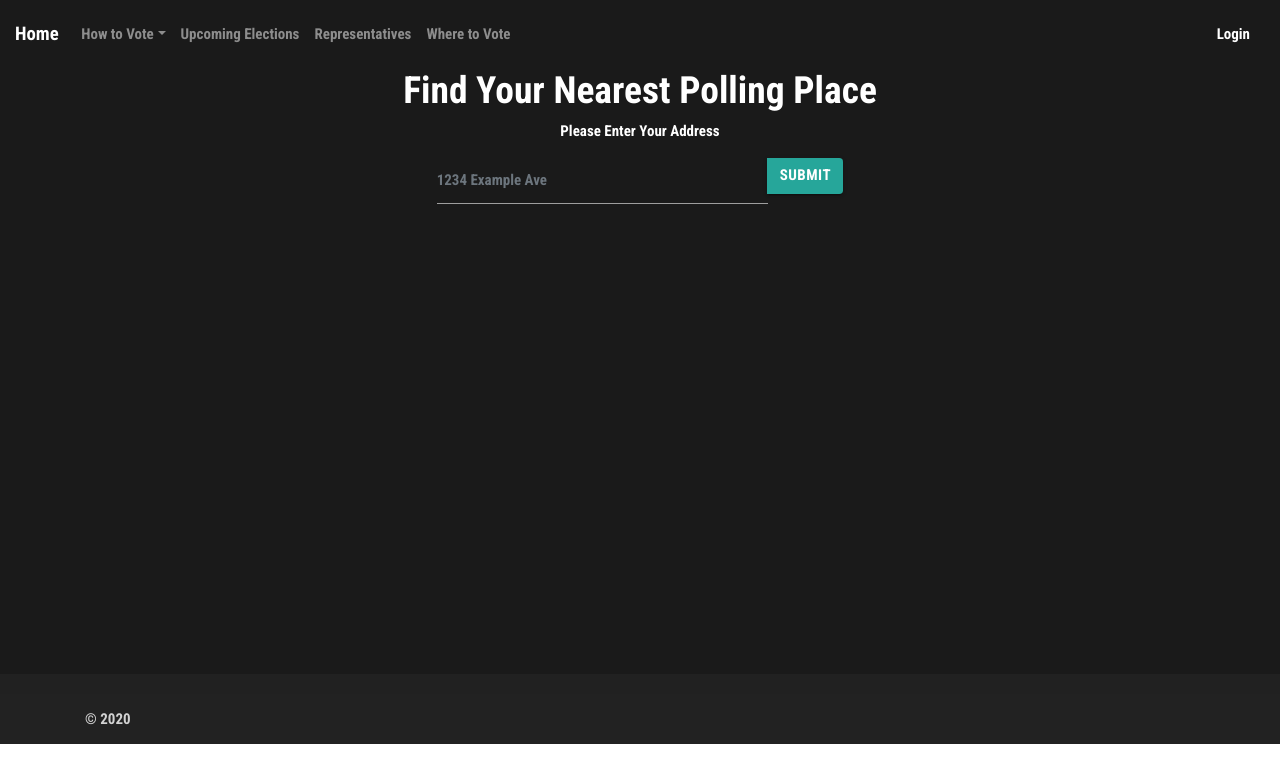
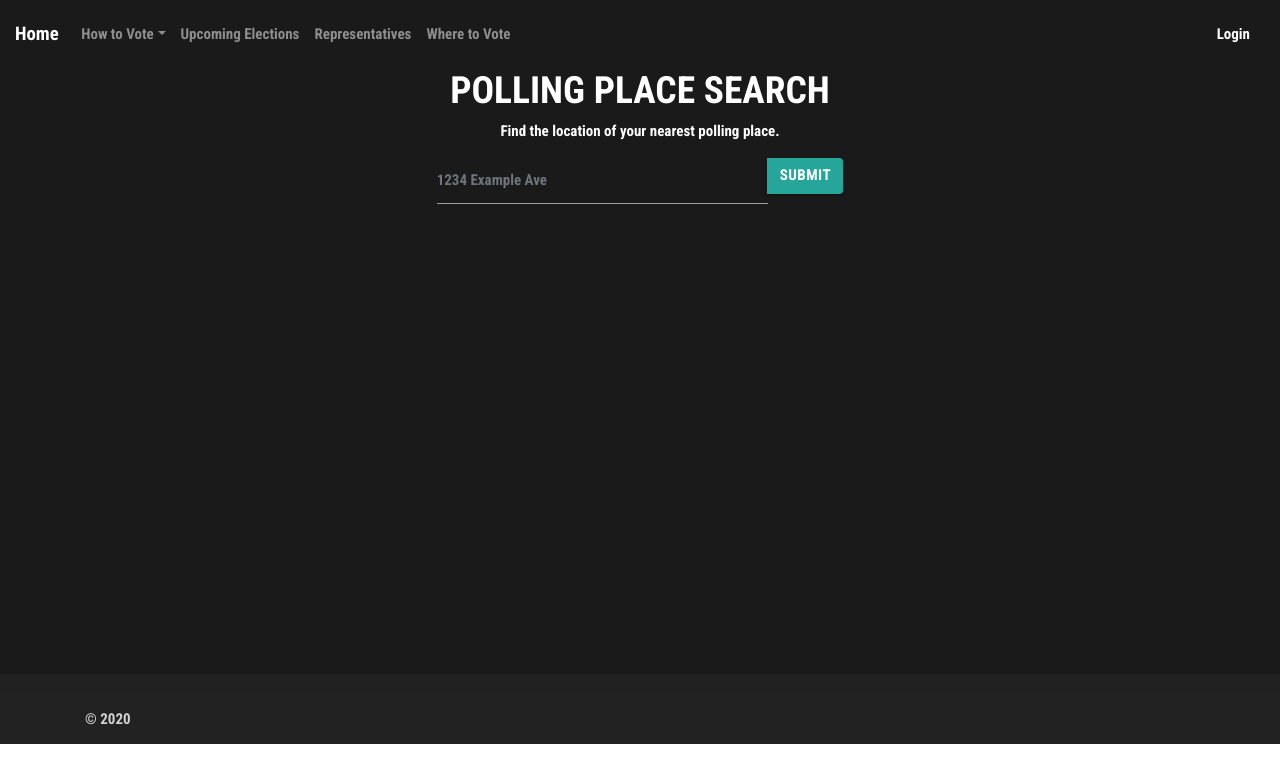
Before and after one commit to Sal-C/YO-I-AM-GONNA-VOTE, a React (Create React App) app in the folder client/: page /voter-information in a window 1280 px wide. Shown: the top 782 px of the page. Built offline with nearby package versions, Linux system fonts and the light colour scheme; sample sign-in values are in the browser's storage; what react-geocode, react-google-maps would draw is missing.

Commit message:
minor styling changes

```diff
--- a/client/src/components/AddressForm/index.js
+++ b/client/src/components/AddressForm/index.js
@@ -53,8 +53,8 @@ class AddressForm extends Component {
       return <div>Error: {error.message}</div>;
     } else if (!isLoaded) {
       return <div>
-        <h1 className="text-center">Representative Search</h1>
-        <p className="text-center">Please Enter Your Address</p>
+        <h1 className="text-center">REPRESENTATIVE SEARCH</h1>
+        <p className="text-center">Your representatives from the highest office to your local officials.</p>
         <Row>
         <Col sm="4"></Col>
         <Col sm="4">
@@ -79,8 +79,8 @@ class AddressForm extends Component {
     } else {
       return (
         <div>
-        <h1 className="text-center">Representative Search</h1>
-        <p className="text-center">Please Enter Your Address</p>
+        <h1 className="text-center">REPRESENTATIVE SEARCH</h1>
+        <p className="text-center">Your representatives from the highest office to your local officials.</p>
         <Row>
         <Col sm="4"></Col>
         <Col sm="4">
--- a/client/src/components/ElectionSearch/index.js
+++ b/client/src/components/ElectionSearch/index.js
@@ -36,6 +36,8 @@ class Elections extends Component {
     } else {
       return (
         <div>
+          <h1 className="text-center">UPCOMING ELECTIONS</h1>
+          <p className="text-center">A list of approaching elections across the country.</p>
           <Row>
           <Col sm="4"></Col>
           <Col sm="4">
--- a/client/src/components/VoterInfo/index.js
+++ b/client/src/components/VoterInfo/index.js
@@ -100,8 +100,8 @@ class VoterInfo extends Component {
       return <div>Error: {error.message}</div>;
     } else if (!isLoaded) {
       return <div>
-        <h1 className="text-center">Find Your Nearest Polling Place</h1>
-        <p className="text-center">Please Enter Your Address</p>
+        <h1 className="text-center">POLLING PLACE SEARCH</h1>
+        <p className="text-center">Find the location of your nearest polling place.</p>
         <Row>
             <Col sm="4"></Col>
             <Col sm="4">
@@ -126,8 +126,8 @@ class VoterInfo extends Component {
     } else {
       return (
         <div>
-          <h1 className="text-center">Find Your Nearest Polling Place</h1>
-          <p className="text-center">Please Enter Your Address</p>
+          <h1 className="text-center">POLLING PLACE SEARCH</h1>
+          <p className="text-center">Find the location of your nearest polling place.</p>
           <Row>
             <Col sm="4"></Col>
             <Col sm="4">
--- a/client/src/pages/Home.js
+++ b/client/src/pages/Home.js
@@ -6,14 +6,17 @@ import { Row, Col  } from 'reactstrap';
 const Learn = (props) => {
   return (
     <div>
-      <h1 className="text-center" style={{marginBottom: "200px", marginTop:"50px"}}>Yo I'm 'Onna Vote </h1>
+      <div style={{marginBottom: "100px", marginTop:"50px"}}>
+      <h1 style={{fontSize:"50px"}}className="text-center">YO I'M 'ONNA VOTE!</h1>
+      <p className="text-center">A tool for civic participation.</p>
+      </div>
 
       <div style={{marginBottom: "50px"}}>
       <h2 className="text-center"> ARE YOU REGISTERED?</h2>
       <Row>
         <Col sm="4"></Col>
         <Col sm="2">
-          <p>Check if and where you are currently registered to vote. The process takes thirty seconds and will determine if you have an active voter registration anywhere in the 50 U.S. states, the District of Columbia, and Puerto Rico.</p>
+          <p>Check if and where you are currently registered to vote. The process takes thirty seconds and will determine if you have an active voter registration anywhere in the 50 U.S. states, the District of Columbia, and Puerto Rico. Click <Link to="/verification">HERE</Link> to verify.</p>
         </Col>
         <Col sm="2">
         <img src="https://images.unsplash.com/photo-1522875850847-f1965f2bb288?ixlib=rb-1.2.1&ixid=eyJhcHBfaWQiOjEyMDd9&auto=format&fit=crop&w=1050&q=80" class="img-fluid rounded" alt="login" />
@@ -23,7 +26,7 @@ const Learn = (props) => {
       </div>
 
       <div style={{marginBottom: "50px"}}>
-      <h2 className="text-center"> NOT REGISTERED? SIGN UP HERE?</h2>
+      <h2 className="text-center"> NOT REGISTERED? SIGN UP HERE!</h2>
       <Row>
         <Col sm="4"></Col>
         <Col sm="2">
@@ -41,7 +44,7 @@ const Learn = (props) => {
       <Row>
         <Col sm="4"></Col>
         <Col sm="2">
-          <p>As a result of the Covid-19 Pandemic, ensuring that you can vote in a manner that does not jeopardize your health and the health of those around you is a paramount concern. While not universal, many states and localities offer the option of voting absentee or by mail. By inserting your current address, quickly determined if you qualify to vote by mail.</p>
+          <p>As a result of the Covid-19 Pandemic, ensuring that you can vote in a manner that does not jeopardize your health and the health of those around you is a paramount concern. While not universal, many states and localities offer the option of voting absentee or by mail. By inserting your current address, quickly determined if you qualify to vote by mail. Click <Link to="/absentee-ballot">HERE</Link> to check.</p>
         </Col>
         <Col sm="2">
         <img src="https://images.unsplash.com/photo-1582974006777-1117ffbdd7d6?ixlib=rb-1.2.1&ixid=eyJhcHBfaWQiOjEyMDd9&auto=format&fit=crop&w=1050&q=80" class="img-fluid rounded" alt="login" />
@@ -55,7 +58,7 @@ const Learn = (props) => {
       <Row>
         <Col sm="4"></Col>
         <Col sm="2">
-          <p>So you've successfully registered to vote, now what? Which state, county, and municpality you live in can determine which elections are on the upcoming ballot and which date polling day will be held for primary and general elections. By inserting your current address, you can determine when the next election will be held and which offices and ballot initiatives will be contested.</p>
+          <p>So you've successfully registered to vote, now what? Which state, county, and municpality you live in can determine which elections are on the upcoming ballot and which date polling day will be held for primary and general elections. By inserting your current address, you can determine when the next election will be held and which offices and ballot initiatives will be contested. Click <Link to="/elections">HERE</Link> to discover upcoming elections.</p>
         </Col>
         <Col sm="2">
         <img src="https://images.unsplash.com/photo-1494172961521-33799ddd43a5?ixlib=rb-1.2.1&ixid=eyJhcHBfaWQiOjEyMDd9&auto=format&fit=crop&w=1051&q=80" class="img-fluid rounded" alt="login" />
@@ -69,7 +72,7 @@ const Learn = (props) => {
       <Row>
         <Col sm="4"></Col>
         <Col sm="2">
-          <p>You've determined you're registered to vote and you know when the next election will be held. All that's left is figuring out whose on the ballot. Using a current address, find out information about your elected representatives and officials at the federal, state, county, and local levels.</p>
+          <p>You've determined you're registered to vote and you know when the next election will be held. All that's left is figuring out whose on the ballot. Using  your current address, find out information about your elected representatives and officials at the federal, state, county, and local levels. Click <Link to="/representatives">HERE</Link> to find your representatives.</p>
         </Col>
         <Col sm="2">
         <img src="https://images.unsplash.com/photo-1520452112805-c6692c840af0?ixlib=rb-1.2.1&ixid=eyJhcHBfaWQiOjEyMDd9&auto=format&fit=crop&w=973&q=80" class="img-fluid rounded" alt="login" />
--- a/client/src/pages/Register.js
+++ b/client/src/pages/Register.js
@@ -5,6 +5,8 @@ import { Row, Col  } from 'reactstrap';
 function Register() {
   return (
     <div>
+      <h1 className="text-center">REGISTER TO VOTE</h1>
+      <p className="text-center">Take 2-minutes out of your day to become a voice in our democracy.</p>
       <Row>
         <Col sm="4"></Col>
         <Col sm="4">
--- a/client/src/pages/Verify.js
+++ b/client/src/pages/Verify.js
@@ -5,6 +5,8 @@ import { Row, Col  } from 'reactstrap';
 function Verify() {
   return (
     <div>
+      <h1 className="text-center">Voter Verification</h1>
+        <p className="text-center">Confirm your voter registration status.</p>
    <Row>
         <Col sm="4"></Col>
         <Col sm="4">
--- a/client/src/pages/absentee-ballot.js
+++ b/client/src/pages/absentee-ballot.js
@@ -5,10 +5,12 @@ import { Row, Col  } from 'reactstrap';
 function absentee() {
   return (
     <div>
+      <h1 className="text-center">ABSENTEE BALLOT</h1>
+      <p className="text-center">Check your eligibility for a mail-in ballot.</p>
       <Row>
         <Col sm="4"></Col>
         <Col sm="4">
-          <Iframe url="https://register.vote.org/?partner=111111&campaign=free-tools"
+          <Iframe url="https://absentee.vote.org/?partner=111111&campaign=free-tools"
           width="450px"
           height="2000px"
           id="myId"
```
